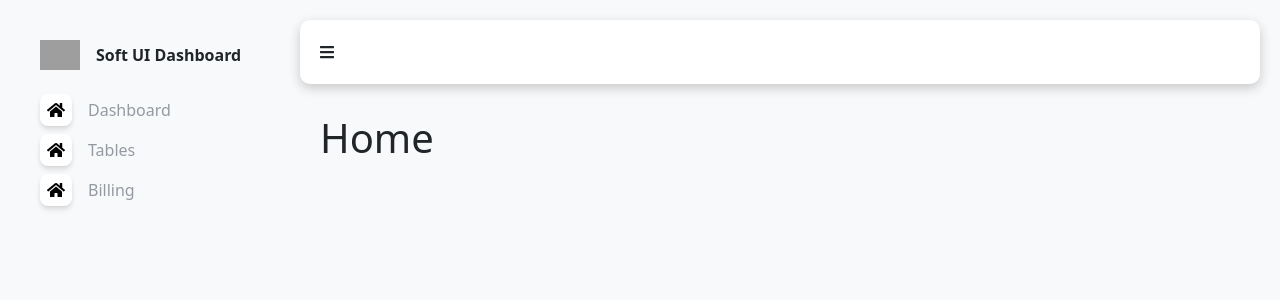
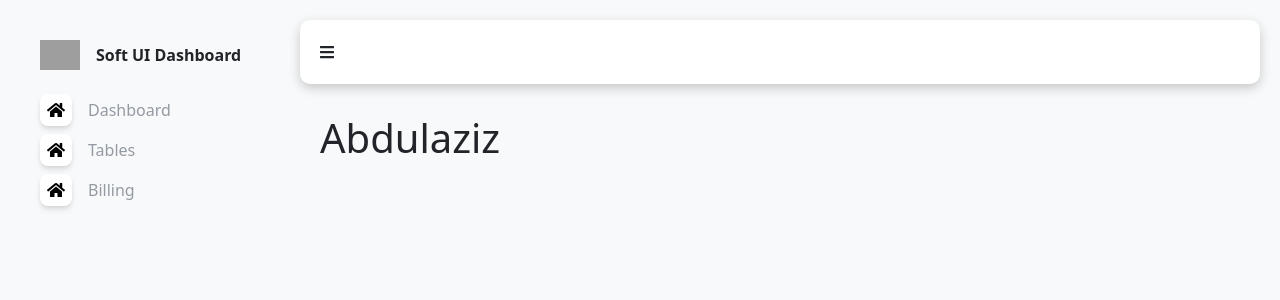
Before and after one commit to AbdulazizSulaymon/next-dashboard-new-g88, a Next.js app: page / in a window 1280 px wide. Shown: the top 300 px of the page. Built offline with nearby package versions, Linux system fonts and the light colour scheme; grey boxes are pictures that could not be loaded.

Commit message:
Abdulaziz changed

```diff
--- a/pages/index.js
+++ b/pages/index.js
@@ -3,7 +3,7 @@ import Layout from "../containers/Layout";
 export default function Home() {
   return (
     <Layout>
-      <h1>Home</h1>
+      <h1>Abdulaziz</h1>
     </Layout>
   )
 }
```
